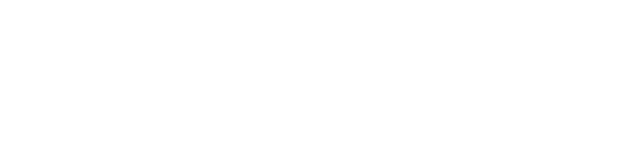
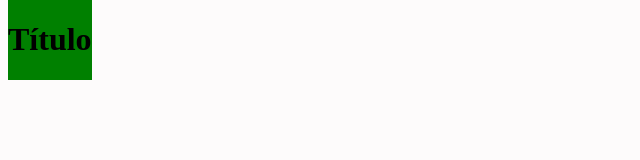
Before and after one commit to FeliperPC/to-do-list, a plain HTML site: page index.html in a window 1280 px wide. Shown: the whole page, without its empty margins (0-640 px from the left). Drawn offline with Linux system fonts and the light colour scheme.

Commit message:
Ex2 ainda não concluido

```diff
--- a/index.html
+++ b/index.html
@@ -7,8 +7,8 @@
     <link rel="stylesheet" href="style.css">
 </head>
 <body>
-    <header>
-
+    <header id="cabecalho">
+        <h1 id="titulo">Título</h1>
     </header>
     <nav>
 
--- a/style.css
+++ b/style.css
@@ -1,3 +1,11 @@
 *{
 
 }
+body{
+    background-color: rgb(253, 251, 251);
+}
+#cabecalho{
+    position: fixed;
+    top: 0px;
+    background-color: green;
+}
```
